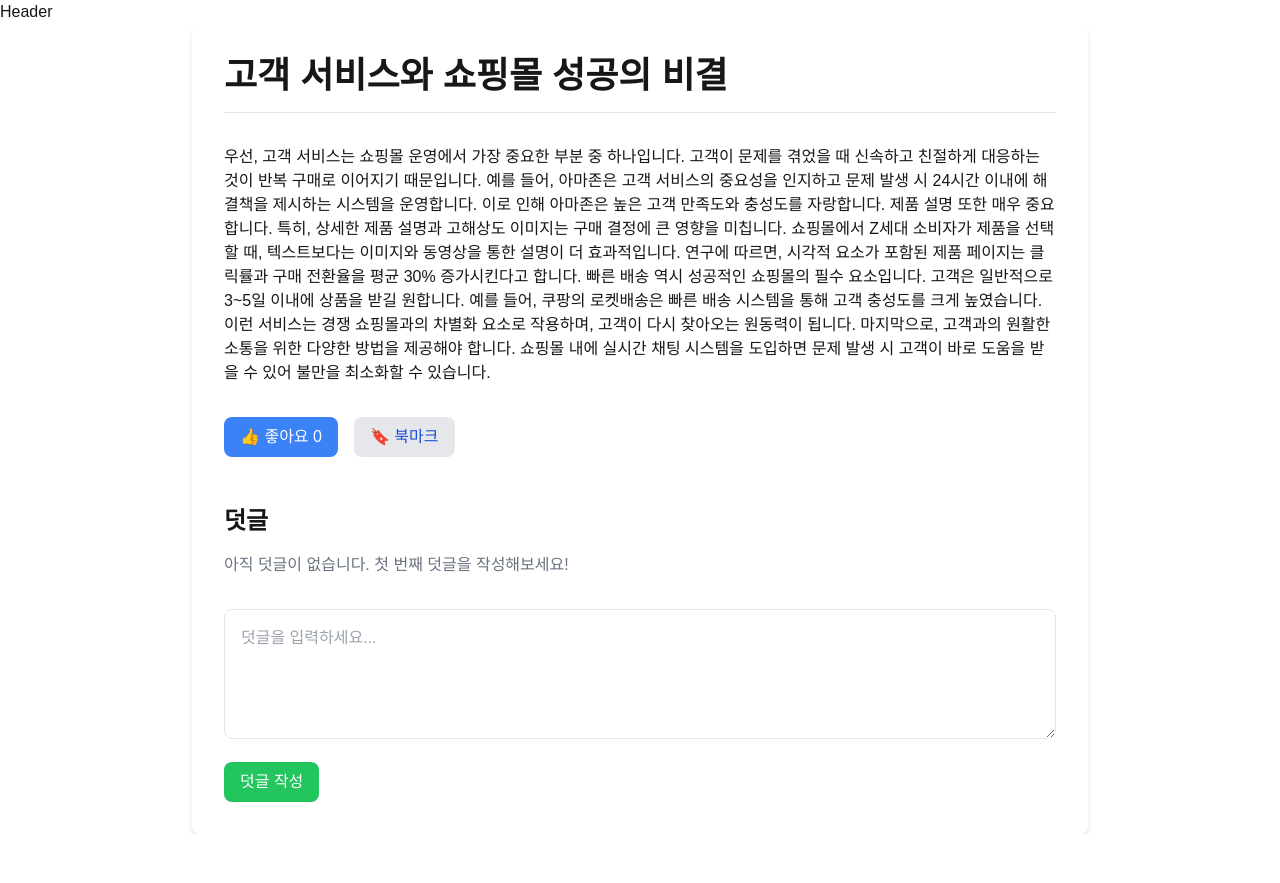
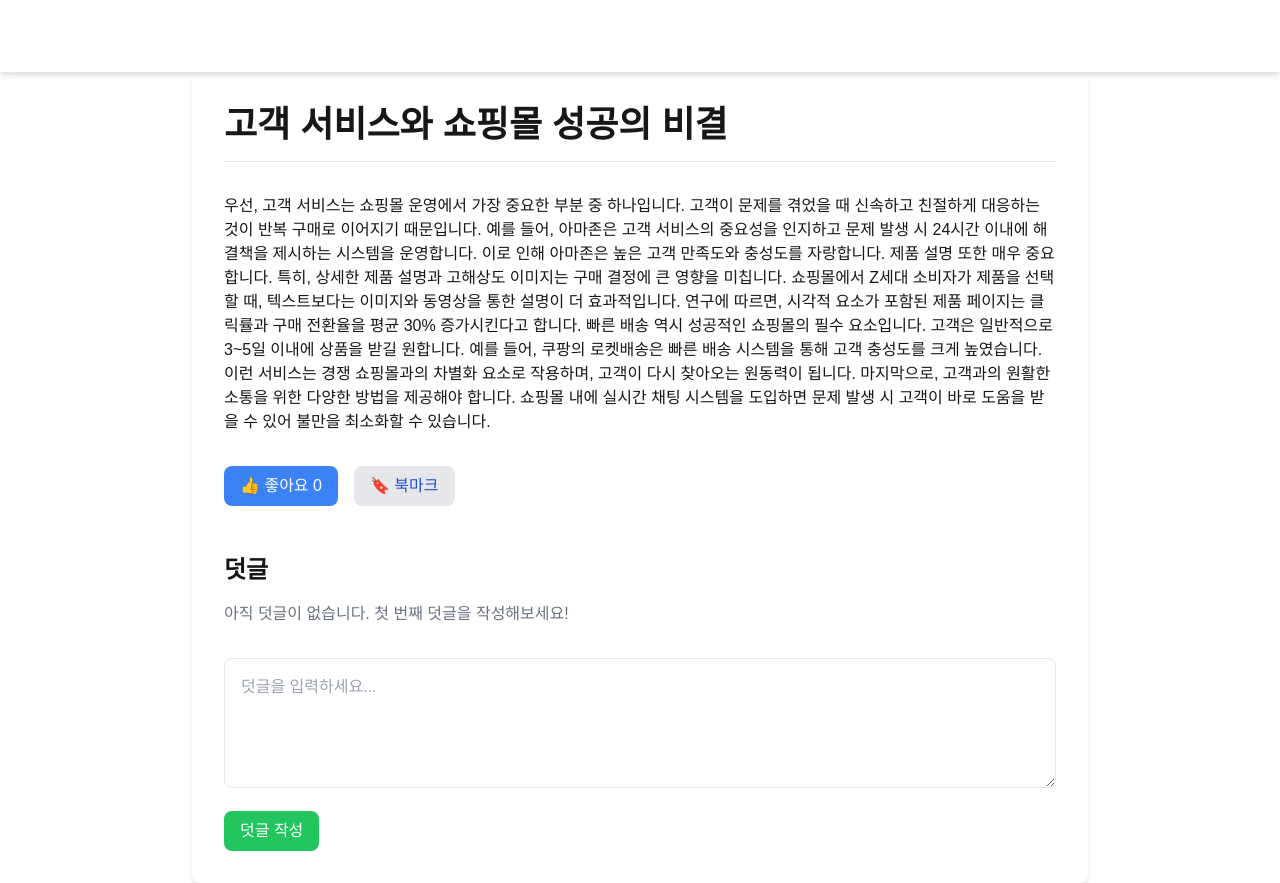
Before and after one commit to YuHyeonWook/Adsence-RaffleBlog, a Next.js app: page /blog/1 in a window 1280 px wide. Before the commit the page ends 834 px from the top, so only its background shows below. Built offline with nearby package versions, Linux system fonts and the light colour scheme.

Commit message:
헤더 추가

```diff
--- a/components/Header.tsx
+++ b/components/Header.tsx
@@ -1,5 +1,17 @@
-import React from "react";
+import Link from "next/link";
 
 export default function Header() {
-  return <div>Header</div>;
+  return (
+    <header className="shadow-md border-b pb-2">
+      <div className="max-w-7xl mx-auto px-4 sm:px-6 lg:px-8 ">
+        <div className="flex justify-between items-center h-16 ">
+          <div className="flex-shrink-0 flex items-center">
+            <Link href="/" className="text-2xl font-bold text-white ">
+              쇼핑몰 블로그
+            </Link>
+          </div>
+        </div>
+      </div>
+    </header>
+  );
 }
```
